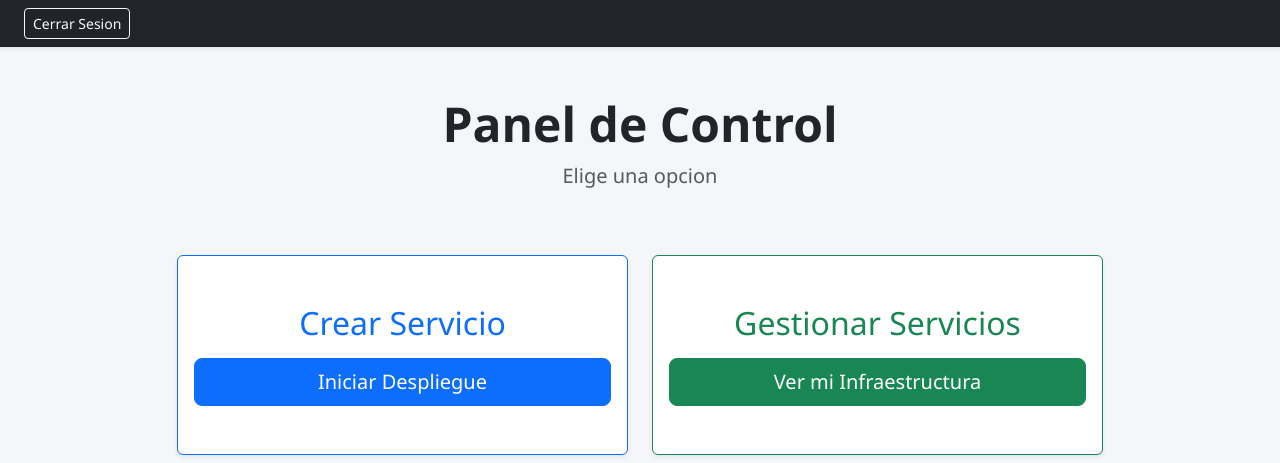
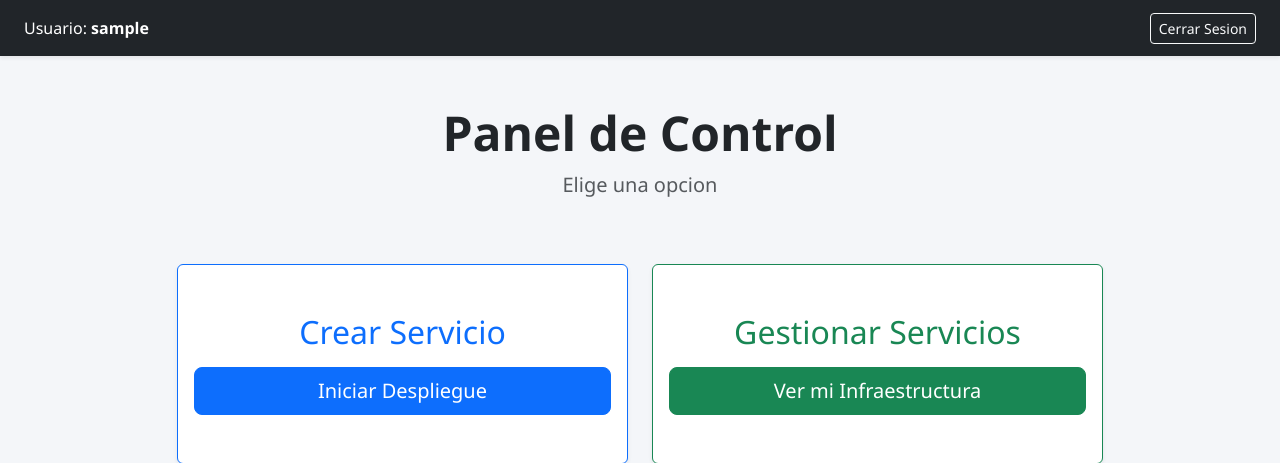
Before and after one commit to canillo1/AutoServicio, a Flask app: template templates/dashboard.html in a window 1280 px wide. Shown: the top 463 px of the page. Run offline with Flask 3, Linux system fonts and the light colour scheme; the template is opened without the code that fills it, so the values that code supplies are empty; the visitor is signed in with stand-in values (Sample User, id 1).

Commit message:
UPDATE 5/05

```diff
--- a/app.py
+++ b/app.py
@@ -26,7 +26,17 @@ def login():
     return render_template('login.html')
 @app.route('/dashboard')
 def dashboard():
-    return render_template('dashboard.html')
+    if 'nombre_usuario' not in session:
+        return redirect(url_for('login'))
+   #Vamos a validar que el usuario este en la base de datos.
+    nombre_sesion = session['nombre_usuario']
+    usuario_validado = Usuario.query.filter_by(nombre_usuario=nombre_sesion).first()
+   #Si no borramos la session pues puede ser falsa o estar obsoleta:
+    if not usuario_validado:
+        session.clear()
+        return redirect(url_for('login'))
+   #Si ha pasado todos los pasos anteriores, el usuairo esta logueado correctamente podra continuar.
+    return render_template('dashboard.html', usuario=usuario_validado) #ademas he aniadido una variable usuario=usuario_validado para poder usarla dentro de el html...
 @app.route('/crear_servicio')
 def crear_servicio():
     return render_template('crear_servicio.html')
@@ -51,5 +61,9 @@ def registro():
         print("Nuevo usuario registrado exitosamente", username_form)
         return redirect(url_for('login'))
     return render_template('registro.html')
+@app.route('/logout')
+def logout():
+    session.clear()
+    return redirect(url_for('login'))
 if __name__ == '__main__':
-    app.run(host='0.0.0.0', port=5000, debug=True)
+    app.run(host='0.0.0.0', port=80, debug=True)
--- a/requirements.txt
+++ b/requirements.txt
@@ -8,6 +8,7 @@ greenlet==3.5.0
 itsdangerous==2.2.0
 Jinja2==3.1.6
 MarkupSafe==3.0.3
+proxmoxer==2.3.0
 pycparser==3.0
 PyMySQL==1.1.3
 python-dotenv==1.2.2
--- a/templates/dashboard.html
+++ b/templates/dashboard.html
@@ -10,7 +10,10 @@
 <body>
     <nav class="navbar navbar-dark bg-dark shadow-sm">
         <div class="container-fluid px-4">
-            <a href="/login" class="btn btn-outline-light btn-sm">Cerrar Sesion</a>
+	    <span class="navbar-text text-white">
+	    Usuario: <strong>{{session.nombre_usuario}}</strong>
+	    </span>
+            <a href="/logout" class="btn btn-outline-light btn-sm">Cerrar Sesion</a>
         </div>
     </nav>
     <div class="container mt-5">
```
